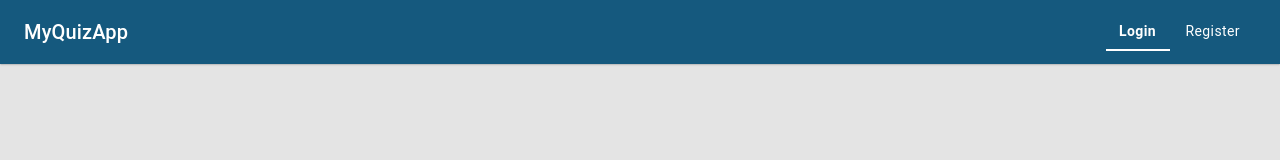
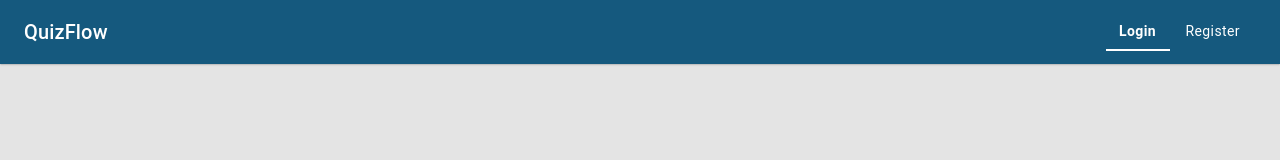
Before and after one commit to mohamedsalah01176/Anyware_task, a React (Vite) app: page /login in a window 1280 px wide. Shown: the top 160 px of the page. Built offline with nearby package versions, Linux system fonts and the light colour scheme.

Commit message:
change logo

```diff
--- a/src/components/Auth/Navbar.tsx
+++ b/src/components/Auth/Navbar.tsx
@@ -23,7 +23,7 @@ const AuthNavbar: React.FC = () => {
           to="/"
           style={{ textDecoration: "none", color: "inherit" }}
         >
-          MyQuizApp
+          QuizFlow
         </Typography>
 
         <Box>
--- a/src/components/Drawer.tsx
+++ b/src/components/Drawer.tsx
@@ -49,7 +49,7 @@ export default function ResponsiveDrawer({window,setIsClosing,setMobileOpen,mobi
         padding: '16px 0'
       }}>
         <Typography variant="h6" component="div" sx={{ fontWeight: 'bold', color:theme.palette.primary.contrastText }}>
-          Anyware SW
+          QuizFlow
         </Typography>
       </Toolbar>
       <Divider />
--- a/src/pages/MainDashboar.tsx
+++ b/src/pages/MainDashboar.tsx
@@ -87,7 +87,7 @@ function MainDashboar() {
 
             <Box sx={{display:"flex",alignItems:"start",gap:3,flexWrap:"wrap",justifyContent:"center",width:"100%"}}>
 
-              <Accordion elevation={3}  sx={{ margin: "0 !important",}}>
+              <Accordion elevation={3}  sx={{ margin: "0 !important",width:"100%"}}>
                 <AccordionSummary expandIcon={<ExpandMoreIcon />}>
                   <Typography variant="h6">Exam Preparation Tips</Typography>
                 </AccordionSummary>
```
